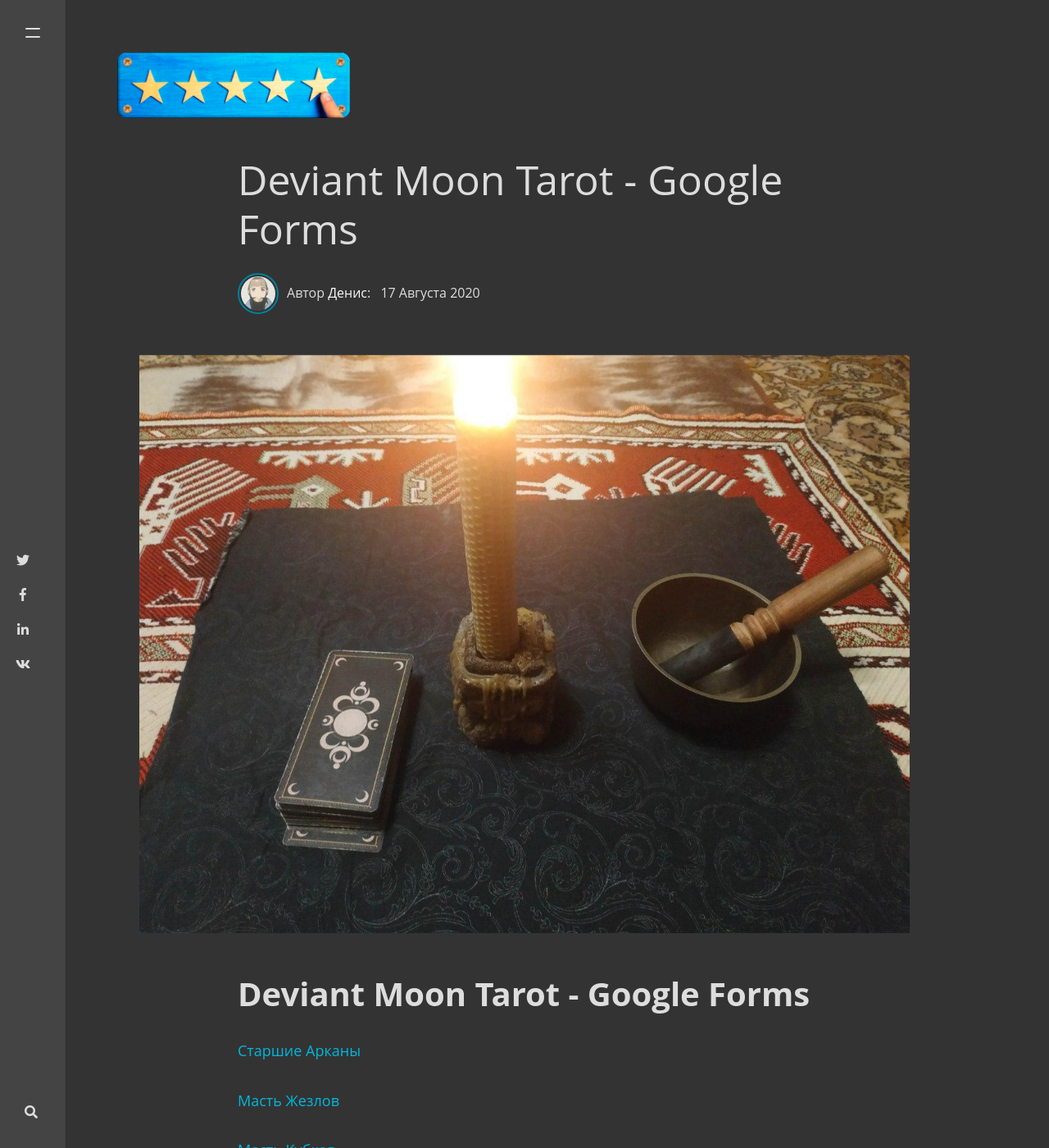
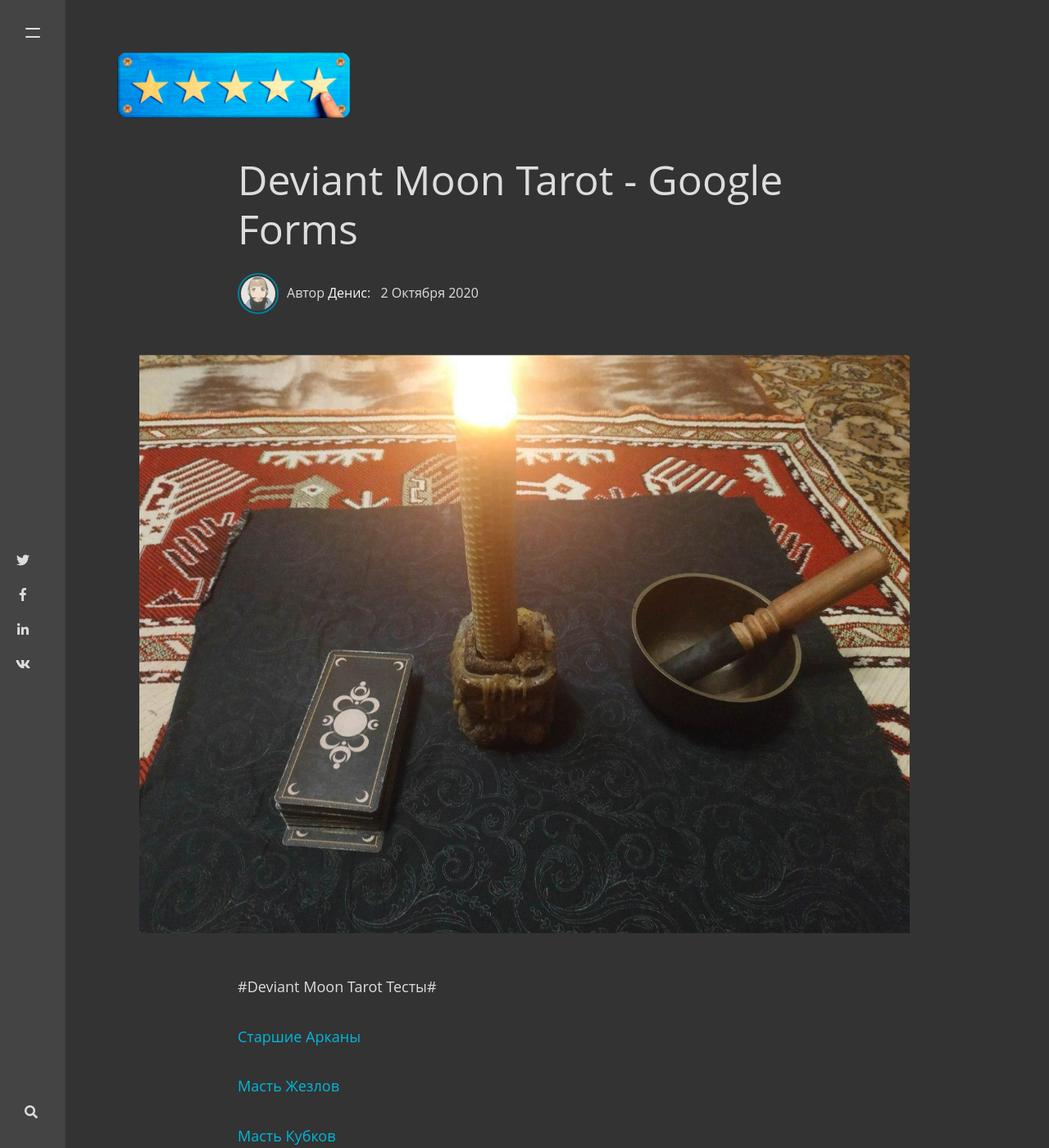
Before and after one commit to DenisLevadny/denislevadny.github.io, a Jekyll site: the page built from _posts/2020-10-02-tarot-test.md, in a window 1280 px wide and 1400 px high. Shown: the whole window at 82% size. Built offline with Jekyll 4.4.1, drawn with Linux system fonts in a browser that asks for light colours; nearby versions of some CDN libraries; comment, search, counter and statistics services are not loaded.

Commit message:
Update and rename 2020-08-17-bees.md to 2020-10-02-tarot-test.md

```diff
--- a/_posts/2020-08-17-bees.md
+++ b/_posts/2020-10-02-tarot-test.md
@@ -9,7 +9,7 @@ description: "Deviant Moon Tarot - Google Forms"
 ---
 
 
-# Deviant Moon Tarot - Google Forms #
+#Deviant Moon Tarot Тесты#
 
 
 [Старшие Арканы](https://docs.google.com/forms/d/e/1FAIpQLScvFkvBDw9aChsgtLJAyCThuHBY1ZAxneq0utFBH0Ep6Zz8MQ/viewform "пройти тест")
```
